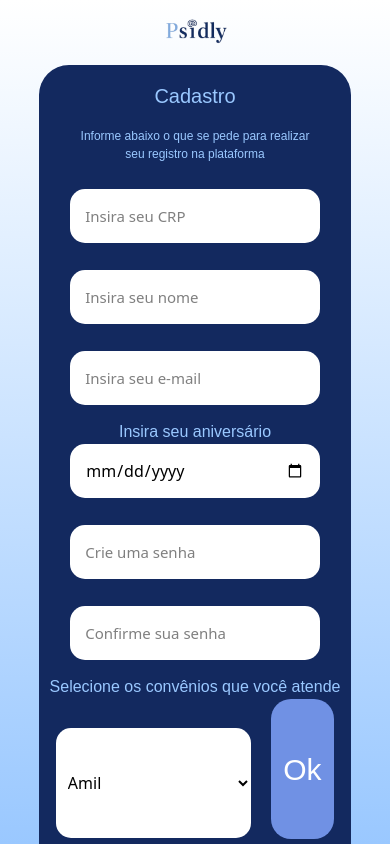
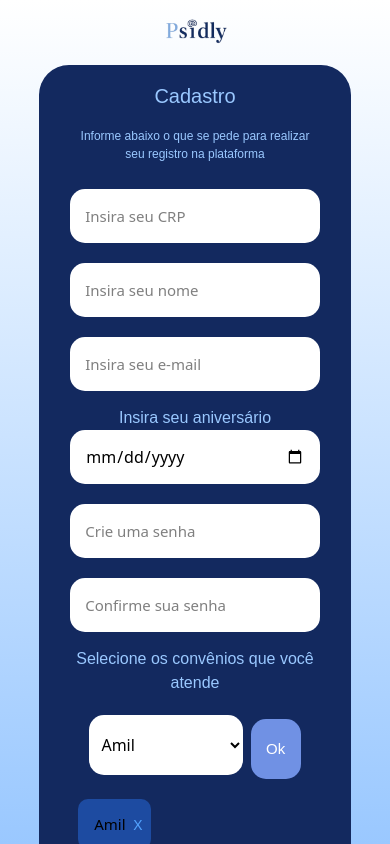
Before and after one commit to tfnt128/Psidly, a React (Vite) app: page /cadastro in a window 390 px wide. Both pictures are taken after a click on the button "Ok". Built offline with nearby package versions, Linux system fonts and the light colour scheme; what tailwindcss-animated would draw is missing.

Commit message:
finalização convênios cad

```diff
--- a/src/components/Cadastro/CadastroBox.jsx
+++ b/src/components/Cadastro/CadastroBox.jsx
@@ -49,7 +49,7 @@ export default function CadastroBox({}){
 
 
     return(
-            <div className="relative flex flex-col items-center bg-terciario rounded-[30px] lg:rounded-[100px] w-[80%] min-w-[80%] min-h-[1600px] lg:min-h-[3000px] pb-8 mb-8">
+            <div className="relative flex flex-col items-center bg-terciario rounded-[30px] lg:rounded-[100px] w-[80%] min-w-[80%] pb-8 mb-8">
 
                 {
                     standState &&
@@ -64,12 +64,12 @@ export default function CadastroBox({}){
                 Type={"text"}
                 value={crp}
                 setValue={setCrp}/>
-            <Input Style={"w-[80%] outline-none bg-primario p-[15px] lg:p-[55px] rounded-[15px] lg:rounded-[35px] lg:text-[40px] placeholder:text-[15px] lg:placeholder:text-[45px] placeholder:font-lexenddeca mt-[27px] lg:mt-[60px]"}
+            <Input Style={"w-[80%] outline-none bg-primario p-[15px] lg:p-[55px] rounded-[15px] lg:rounded-[35px] lg:text-[40px] placeholder:text-[15px] lg:placeholder:text-[45px] placeholder:font-lexenddeca mt-[20px] lg:mt-[60px]"}
                 PlaceHolder={'Insira seu nome'}
                 Type={"text"}
                 value={nome}
                 setValue={setNome}/>
-            <Input Style={"w-[80%] outline-none bg-primario p-[15px] lg:p-[55px] rounded-[15px] lg:rounded-[35px] lg:text-[40px] placeholder:text-[15px] lg:placeholder:text-[45px] placeholder:font-lexenddeca mt-[27px] lg:mt-[60px]"}
+            <Input Style={"w-[80%] outline-none bg-primario p-[15px] lg:p-[55px] rounded-[15px] lg:rounded-[35px] lg:text-[40px] placeholder:text-[15px] lg:placeholder:text-[45px] placeholder:font-lexenddeca mt-[20px] lg:mt-[60px]"}
                 PlaceHolder={'Insira seu e-mail'}
                 Type={"email"}
                 value={email}
@@ -80,29 +80,29 @@ export default function CadastroBox({}){
                 Type={"date"}
                 value={dataNasc}
                 setValue={setDataNasc}/>
-            <Input Style={"w-[80%] outline-none bg-primario p-[15px] lg:p-[55px] rounded-[15px] lg:rounded-[35px] lg:text-[40px] placeholder:text-[15px] lg:placeholder:text-[45px] placeholder:font-lexenddeca mt-[27px] lg:mt-[60px]"}
+            <Input Style={"w-[80%] outline-none bg-primario p-[15px] lg:p-[55px] rounded-[15px] lg:rounded-[35px] lg:text-[40px] placeholder:text-[15px] lg:placeholder:text-[45px] placeholder:font-lexenddeca mt-[20px] lg:mt-[60px]"}
                 PlaceHolder={'Crie uma senha'}
                 Type={"password"}
                 value={senha}
                 setValue={setSenha}/>
-            <Input Style={"w-[80%] outline-none bg-primario p-[15px] lg:p-[55px] rounded-[15px] lg:rounded-[35px] lg:text-[40px] placeholder:text-[15px] lg:placeholder:text-[45px] placeholder:font-lexenddeca mt-[27px] lg:mt-[60px]"}
+            <Input Style={"w-[80%] outline-none bg-primario p-[15px] lg:p-[55px] rounded-[15px] lg:rounded-[35px] lg:text-[40px] placeholder:text-[15px] lg:placeholder:text-[45px] placeholder:font-lexenddeca mt-[20px] lg:mt-[60px]"}
                 PlaceHolder={'Confirme sua senha'}
                 Type={"password"}
                 value={senhaConfirmada}
                 setValue={setSenhaConfirmada}/>
-            <label className="mt-[15px] lg:mt-[60px] font-lexenddeca color-terciario lg:text-[37px]">Selecione os convênios que você atende</label>
-            <div className="flex flex-row items-center gap-5">
+            <label className="mt-[15px] lg:mt-[60px] w-[90%] text-center font-lexenddeca color-terciario lg:text-[37px]">Selecione os convênios que você atende</label>
+            <div className="flex flex-row items-center lg:gap-5 gap-2">
                 <select
                     value={selected}
                     onChange={(e) => setSelected(e.target.value)}
-                    className="w-[90%] h-[110px] lg:h-[170px] rounded-[15px] bg-white lg:rounded-[35px] p-2 lg:p-[55px] lg:text-[40px] outline-none border-none mt-[27px] lg:mt-[20px]"
+                    className="w-[90%] h-[60px] lg:h-[170px] rounded-[15px] bg-white lg:rounded-[35px] p-2 lg:p-[55px] lg:text-[40px] outline-none border-none lg:mt-[27px] mt-[15px] lg:mt-[20px]"
                 >
                     <option>Amil</option>
                     <option>Bradesco Saúde</option>
                     <option>SulAmérica</option>
                     <option>Unimed</option>
-                    <option>NotreDame Intermédica</option>
-                    <option>Porto Seguro Saúde</option>
+                    <option>NotreDame Interm.</option>
+                    <option>Porto Seg. Saúde</option>
                     <option>Hapvida</option>
                     <option>Cassi</option>
                     <option>Geap</option>
@@ -120,11 +120,11 @@ export default function CadastroBox({}){
                     <option>Unimed Seguros</option>
                     <option>Particular</option>
                 </select>
-                <Button Style={"w-[30%] h-[140px] text-[30px] hover:bg-white transition duration-300 ease-in-out hover:text-black font-lexenddeca rounded-[20px] text-white bg-quarternario"} OnClickFunction={handleOk} Text={"Ok"}
+                <Button Style={"w-[30%] h-[60px] lg:h-[140px] text-[15px] lg:text-[30px] hover:bg-white transition duration-300 ease-in-out hover:text-black font-lexenddeca rounded-[15px] mt-6 lg:rounded-[20px] text-white bg-quarternario"} OnClickFunction={handleOk} Text={"Ok"}
                     />
             </div>
 
-            <div className="grid grid-cols-4 gap-2 mt-5">
+            <div className="grid grid-cols-3 gap-2 lg:gap-2 w-[75%] mt-5">
                 {convs.map((conv, index) => (
                     <ConvOption
                         key={index}
@@ -135,7 +135,7 @@ export default function CadastroBox({}){
                 {/* <ConvOption name={name}/> */}
             </div>
 
-            <div className="flex flex-col mr-5 mt-5 lg:mt-15">
+            <div className="flex flex-col mr-5 mt-5 lg:mt-15 ">
                 <h1 className="text-[12px] lg:text-[35px] font-lexenddeca color-terciario "><a>Termos e condições de uso</a></h1>
                 <div className="flex flex-row mt-4 gap-1">
                     <input type="checkbox" className="w-4 h-4 lg:w-8 lg:h-8 rounded-[10px]"/>
--- a/src/components/Cadastro/ConvOption.jsx
+++ b/src/components/Cadastro/ConvOption.jsx
@@ -1,8 +1,8 @@
 export default function ConvOption({ name, onRemove }) {
     return(
-        <div className="flex flex-row items-center animate-fade animate-duration-200 p-2 text-[30px] gap-7 justify-center bg-blue-500/40 rounded-[20px] w-[230px] h-[100px]">
-            <h1>{name}</h1>
-            <h1 className="text-blue-400 cursor-pointer hover:text-red-600" onClick={onRemove}>X</h1>
+        <div className="inline-flex flex-row items-center justify-center animate-fade animate-duration-200 p-4 gap-2 lg:gap-7 bg-blue-500/40 rounded-[10px] lg:rounded-[20px] h-[50px] lg:h-[120px]">
+            <h1 className="text-[15px] pl-4 lg:text-[40px]">{name}</h1>
+            <h1 className="text-blue-400 cursor-pointer hover:text-red-600 text-[15px] lg:text-[40px] shrink-0 pr-2" onClick={onRemove}>X</h1>
         </div>
     )
 }
```
